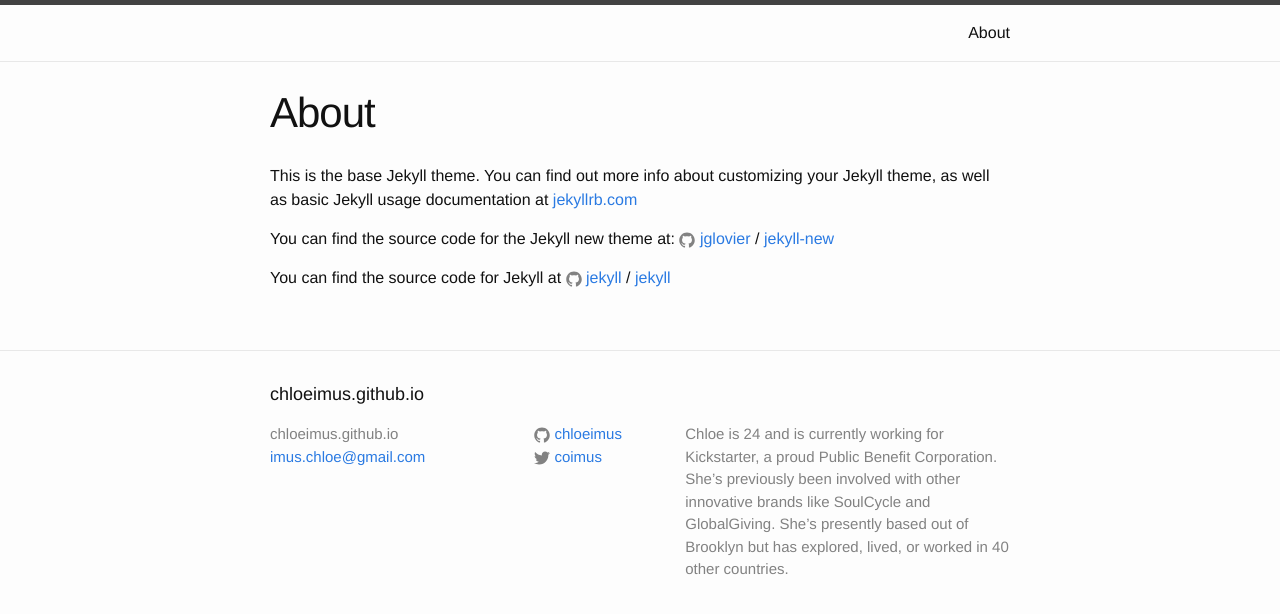
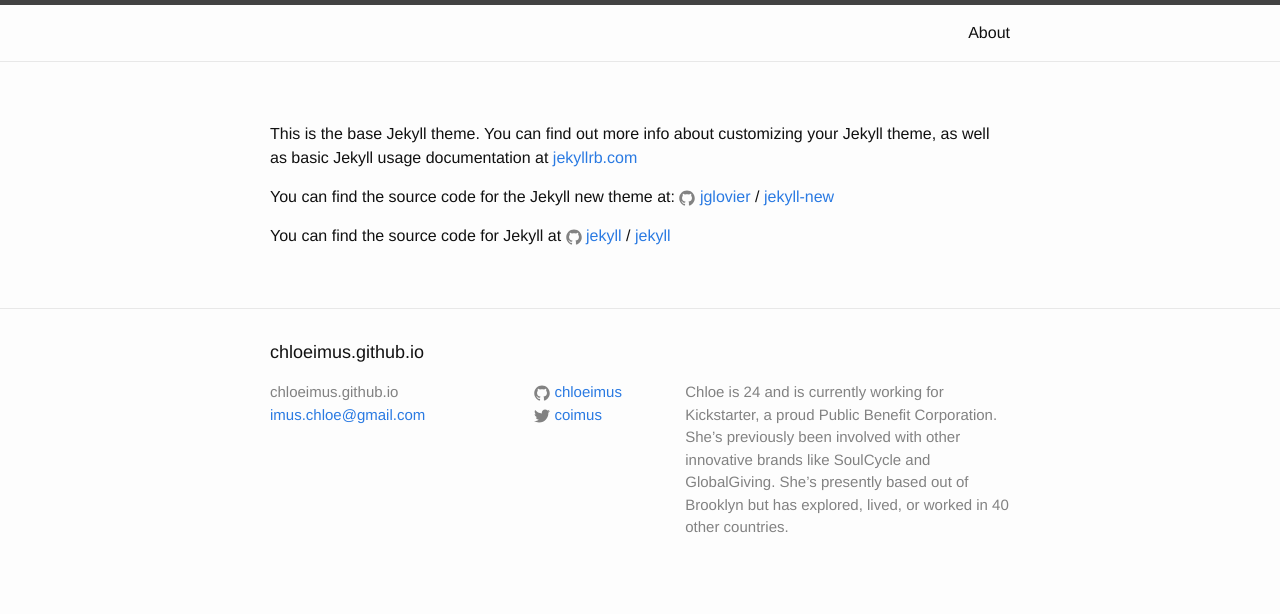
Before and after one commit to chloeimus/chloeimus.github.io, a Jekyll site: the page built from about.md, in a window 1280 px wide. Shown: the top 614 px of the page. Built offline with Jekyll 4.4.1, drawn with Linux system fonts in a browser that asks for light colours.

Commit message:
Update page.html

```diff
--- a/_layouts/page.html
+++ b/_layouts/page.html
@@ -4,7 +4,7 @@
 <article class="post">
 
   <header class="post-header">
-    <h1 class="post-title">{{ page.title }}</h1>
+    <h1 class="post-title">{{ CHLOE IMUS }}</h1>
   </header>
 
   <div class="post-content">
```
